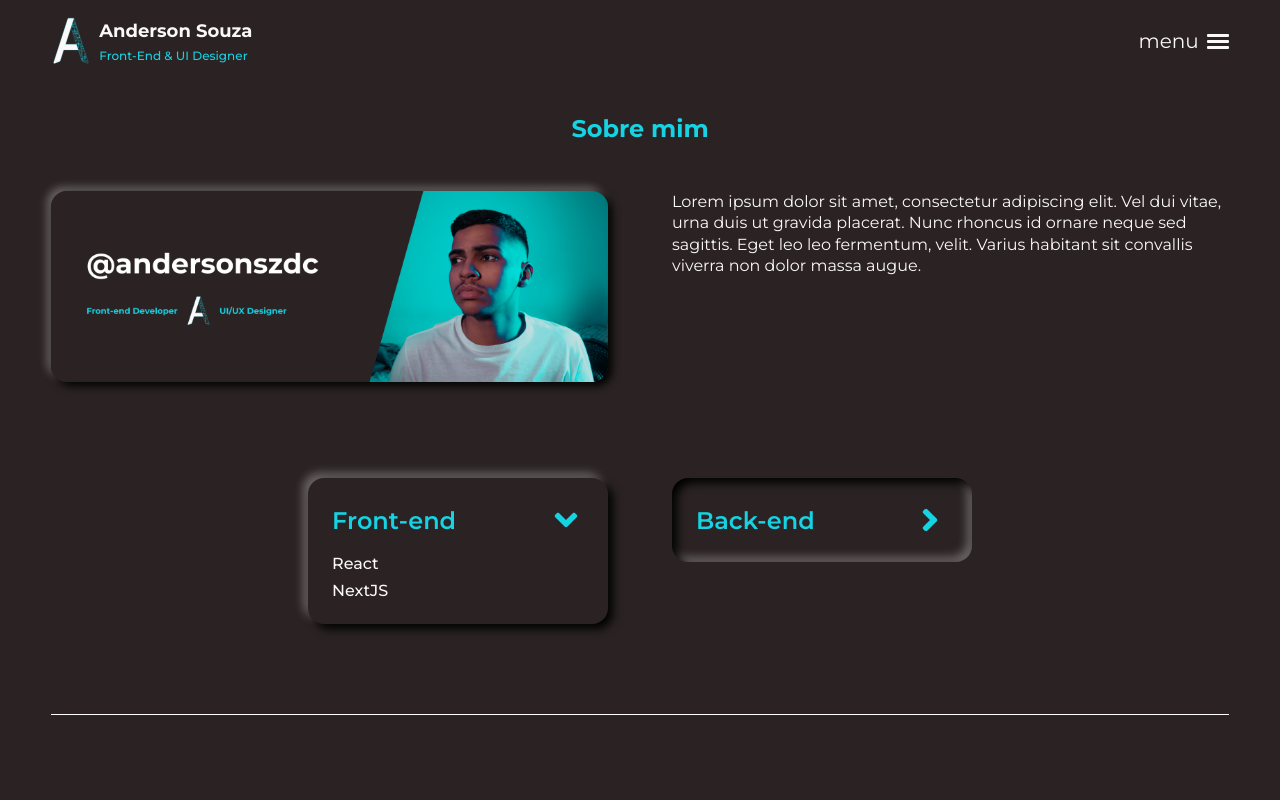
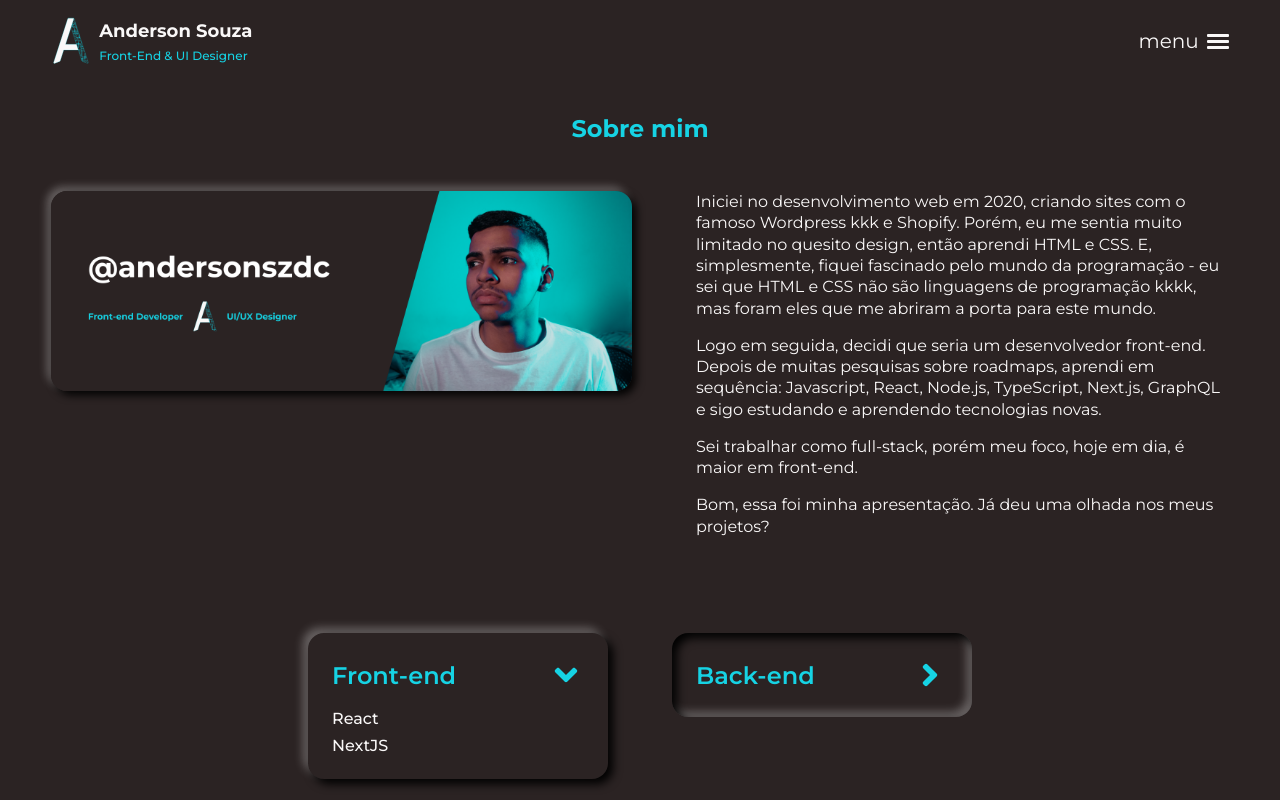
Before and after one commit to andersonszdc/My-site, a Next.js app: page /sobreMim in a window 1280 px wide. Shown: the top 800 px of the page. Built offline with nearby package versions, Linux system fonts and the light colour scheme.

Commit message:
updated aboutMe

```diff
--- a/pages/sobreMim/index.tsx
+++ b/pages/sobreMim/index.tsx
@@ -31,17 +31,19 @@ const Wrapper = styled.div`
 `
 
 const Intro = styled.div`
-  display: grid;
-  grid-template-columns: 1fr 1fr;
+  display: flex;
   gap: 64px;
 
   .about_text {
+    display: flex;
+    flex-direction: column;
+    gap: 16px;
     font-size: 1.6rem;
     line-height: 133%;
   }
 
   .about_card {
-    display: inline-flex;
+    display: flex;
     box-shadow: rgb(0 0 0) 4px 4px 8px 0px, rgb(255 255 255 / 30%) -4px -4px 8px 0px;
     border-radius: 16px;
   }
@@ -50,8 +52,8 @@ const Intro = styled.div`
       border-radius: 16px;
   }
 
-  @media (max-width: 800px) {
-  grid-template-columns: 1fr;
+  @media (max-width: 1000px) {
+  flex-direction: column;
   }
 `
 
@@ -60,12 +62,25 @@ const sobreMim: React.FC = () => {
       <Wrapper>
         <h2>Sobre mim</h2>
         <Intro>
-          <div className="about_card">
-            <Image className="about_img" alt='Anderson' src={aboutImg} />
+          <div>
+            <div className="about_card">
+              <Image className="about_img" alt='Anderson' src={aboutImg} />
+            </div>
           </div>
-          <p className="about_text">
-            Lorem ipsum dolor sit amet, consectetur adipiscing elit. Vel dui vitae, urna duis ut gravida placerat. Nunc rhoncus id ornare neque sed sagittis. Eget leo leo fermentum, velit. Varius habitant sit convallis viverra non dolor massa augue.
-          </p>
+          <div className="about_text">
+            <p>
+              Iniciei no desenvolvimento web em 2020, criando sites com o famoso Wordpress kkk e Shopify. Porém, eu me sentia muito limitado no quesito design, então aprendi HTML e CSS. E, simplesmente, fiquei fascinado pelo mundo da programação - eu sei que HTML e CSS não são linguagens de programação kkkk, mas foram eles que me abriram a porta para este mundo.
+            </p>
+            <p>
+              Logo em seguida, decidi que seria um desenvolvedor front-end. Depois de muitas pesquisas sobre roadmaps, aprendi em sequência: Javascript, React, Node.js, TypeScript, Next.js, GraphQL e sigo estudando e aprendendo tecnologias novas.
+            </p>
+            <p>
+              Sei trabalhar como full-stack, porém meu foco, hoje em dia, é maior em front-end.
+            </p>
+            <p>
+              Bom, essa foi minha apresentação. Já deu uma olhada nos meus projetos?
+            </p>
+          </div>
         </Intro>
         <div className="about_skills">
           <Skill title="Front-end" skills={['React', 'NextJS']} active={true} />
```
